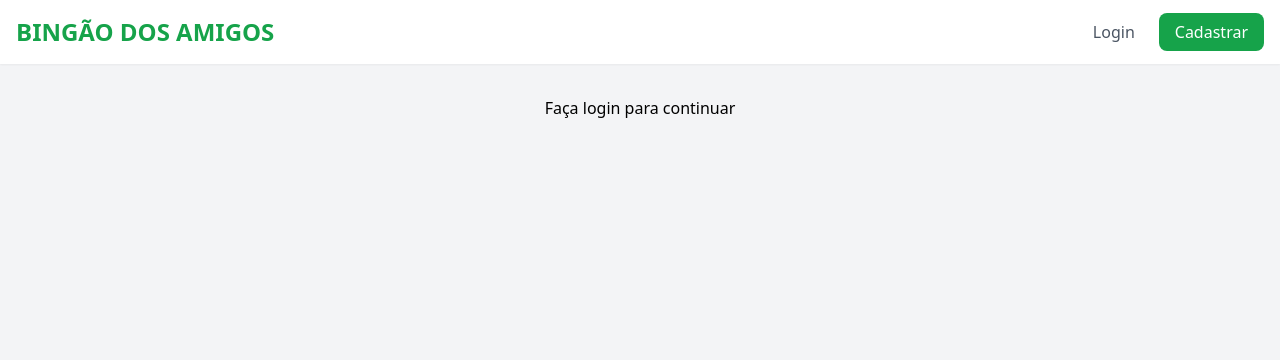
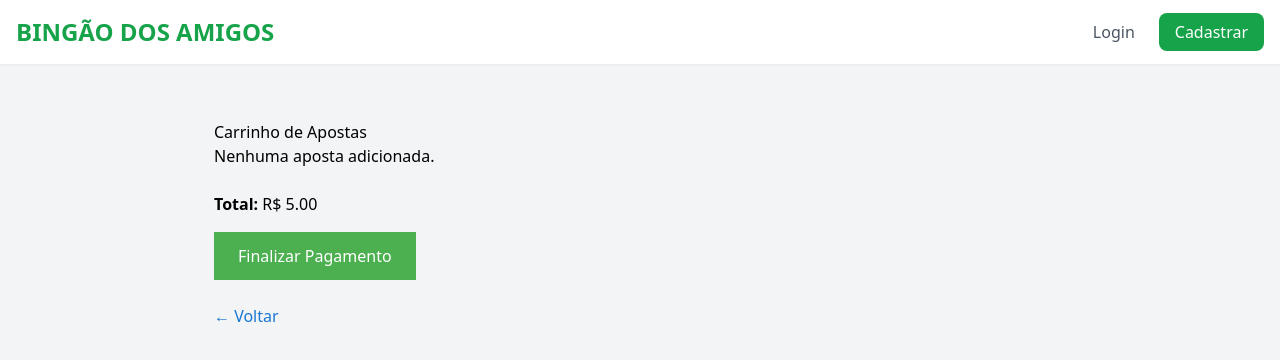
Before and after one commit to Uelbersilva725/bingao-dos-amigos, a React (Vite) app: page /cart in a window 1280 px wide. Shown: the top 360 px of the page. Built offline with nearby package versions, Linux system fonts and the light colour scheme.

Commit message:
fix: cart payment flow working

```diff
--- a/src/components/Cart.tsx
+++ b/src/components/Cart.tsx
@@ -1,70 +1,153 @@
-import React, { useEffect, useState } from 'react';
-import { useCart } from '../contexts/CartContext';
-import { useAuth } from '../contexts/AuthContext';
-import { Wallet } from '@mercadopago/sdk-react';
-import { createPreference } from '../api/mercadoPago';
+import { useEffect, useState } from 'react'
+import { useNavigate } from 'react-router-dom'
 
 export default function Cart() {
-  const { items, total, removeFromCart } = useCart();
-  const { user } = useAuth();
+  const navigate = useNavigate()
 
-  const [preferenceId, setPreferenceId] = useState<string | null>(null);
-  const [loading, setLoading] = useState(false);
-  const [error, setError] = useState<string | null>(null);
+  const [numbers, setNumbers] = useState<number[]>([])
+  const [loading, setLoading] = useState(false)
+  const [error, setError] = useState<string | null>(null)
 
+  const PRICE_PER_BET = 5
+
+  // 🔹 Carrega números salvos (se existirem)
   useEffect(() => {
-    async function initPayment() {
-      if (!user || items.length === 0) return;
+    const saved = localStorage.getItem('selected_numbers')
+    if (saved) {
+      setNumbers(JSON.parse(saved))
+    }
+  }, [])
 
-      try {
-        setLoading(true);
-        setError(null);
+  // 🔹 Remove aposta
+  function removeBet() {
+    localStorage.removeItem('selected_numbers')
+    setNumbers([])
+  }
 
-        const response = await createPreference({
-          total,
-          userId: user.id, // ✅ UUID REAL
-          bets: items.map(item => item.ticket.numbers),
-        });
+  // 🔹 Inicia pagamento
+  async function handlePayment() {
+    setError(null)
 
-        setPreferenceId(response.id);
-      } catch (err: any) {
-        setError(err.message || 'Erro ao iniciar pagamento');
-      } finally {
-        setLoading(false);
-      }
+    if (numbers.length !== 10) {
+      setError('Selecione exatamente 10 números.')
+      return
     }
 
-    initPayment();
-  }, [items, total, user]);
+    const total = PRICE_PER_BET
 
-  if (!user) {
-    return <p className="text-center">Faça login para continuar</p>;
+    try {
+      setLoading(true)
+
+      const response = await fetch(
+        '/.netlify/functions/createPreference',
+        {
+          method: 'POST',
+          headers: {
+            'Content-Type': 'application/json',
+          },
+          body: JSON.stringify({
+            total,
+            numbers,
+          }),
+        }
+      )
+
+      const data = await response.json()
+
+      if (!response.ok) {
+        console.error('Erro backend:', data)
+        setError(data.error || 'Erro ao iniciar pagamento')
+        setLoading(false)
+        return
+      }
+
+      if (!data.id) {
+        setError('ID de pagamento não retornado')
+        setLoading(false)
+        return
+      }
+
+      // 🔹 Redireciona para o checkout
+      window.location.href = `https://www.mercadopago.com.br/checkout/v1/redirect?pref_id=${data.id}`
+    } catch (err) {
+      console.error(err)
+      setError('Erro inesperado ao iniciar pagamento')
+    } finally {
+      setLoading(false)
+    }
   }
 
   return (
-    <div className="max-w-xl mx-auto p-4">
-      <h2 className="text-xl font-bold mb-4">Carrinho de Apostas</h2>
+    <div style={{ maxWidth: 900, margin: '0 auto', padding: 24 }}>
+      <h2>Carrinho de Apostas</h2>
 
-      {items.map(item => (
-        <div key={item.id} className="border p-3 rounded mb-2">
-          <p>Números: {item.ticket.numbers.join(', ')}</p>
+      {numbers.length === 0 ? (
+        <p>Nenhuma aposta adicionada.</p>
+      ) : (
+        <div style={{ border: '1px solid #ddd', padding: 16, marginTop: 16 }}>
+          <p>
+            <strong>Aposta:</strong> R$ {PRICE_PER_BET.toFixed(2)}
+          </p>
+
+          <p>
+            <strong>Números:</strong>{' '}
+            {numbers.sort((a, b) => a - b).join(', ')}
+          </p>
+
           <button
-            className="text-red-500 text-sm"
-            onClick={() => removeFromCart(item.id)}
+            onClick={removeBet}
+            style={{
+              marginTop: 8,
+              background: '#e53935',
+              color: '#fff',
+              border: 'none',
+              padding: '6px 12px',
+              cursor: 'pointer',
+            }}
           >
             Remover
           </button>
         </div>
-      ))}
+      )}
 
-      <p className="font-bold mt-4">Total: R$ {total},00</p>
+      <div style={{ marginTop: 24 }}>
+        <p>
+          <strong>Total:</strong> R$ {PRICE_PER_BET.toFixed(2)}
+        </p>
 
-      {loading && <p>Preparando pagamento...</p>}
-      {error && <p className="text-red-600">{error}</p>}
+        {error && (
+          <p style={{ color: 'red', marginTop: 8 }}>{error}</p>
+        )}
 
-      {preferenceId && (
-        <Wallet initialization={{ preferenceId }} />
-      )}
+        <button
+          onClick={handlePayment}
+          disabled={loading || numbers.length === 0}
+          style={{
+            marginTop: 16,
+            background: loading ? '#aaa' : '#4caf50',
+            color: '#fff',
+            border: 'none',
+            padding: '12px 24px',
+            fontSize: 16,
+            cursor: loading ? 'not-allowed' : 'pointer',
+          }}
+        >
+          {loading ? 'Processando...' : 'Finalizar Pagamento'}
+        </button>
+      </div>
+
+      <button
+        onClick={() => navigate('/')}
+        style={{
+          marginTop: 24,
+          background: 'transparent',
+          border: 'none',
+          color: '#1976d2',
+          cursor: 'pointer',
+        }}
+      >
+        ← Voltar
+      </button>
     </div>
-  );
+  )
 }
```
